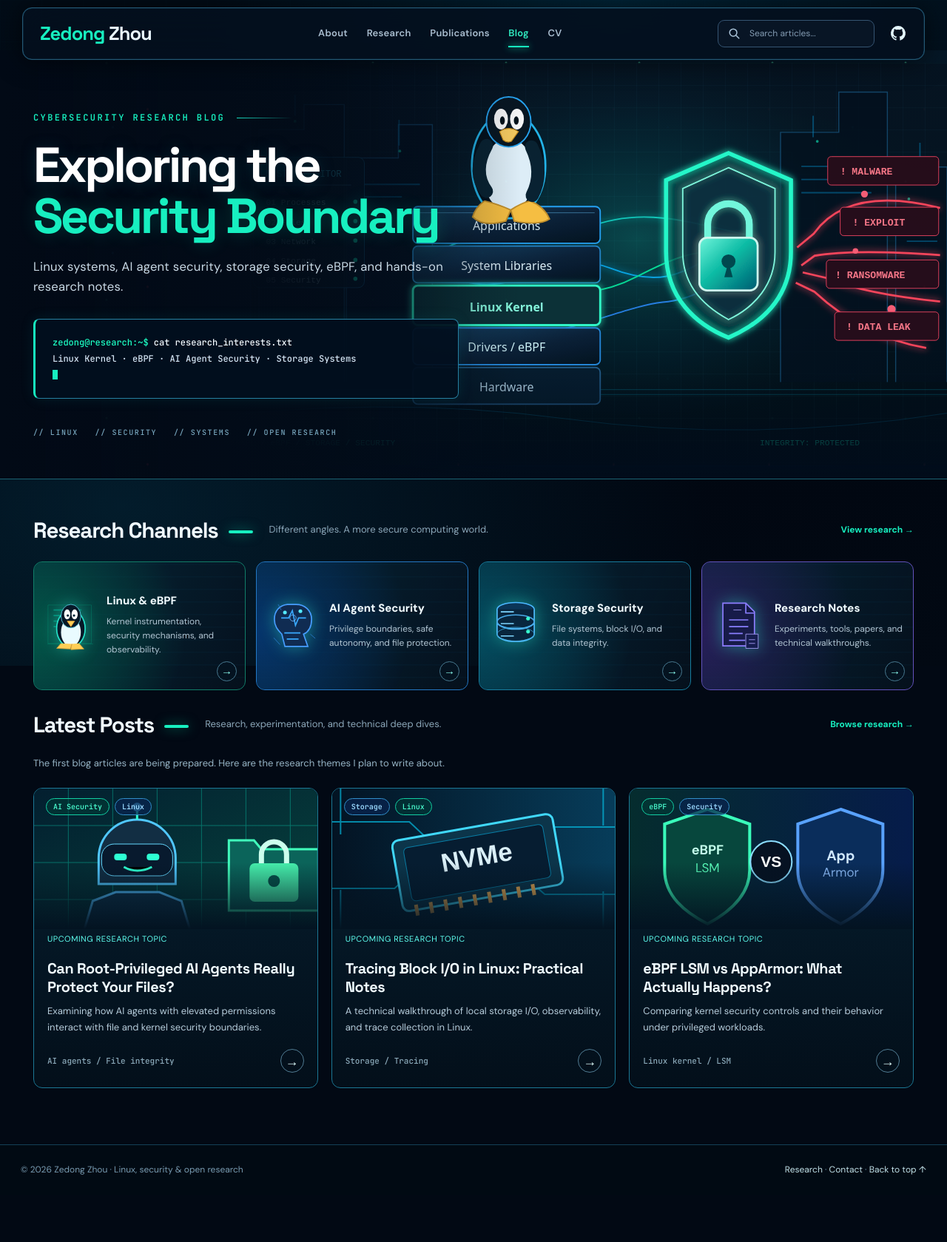
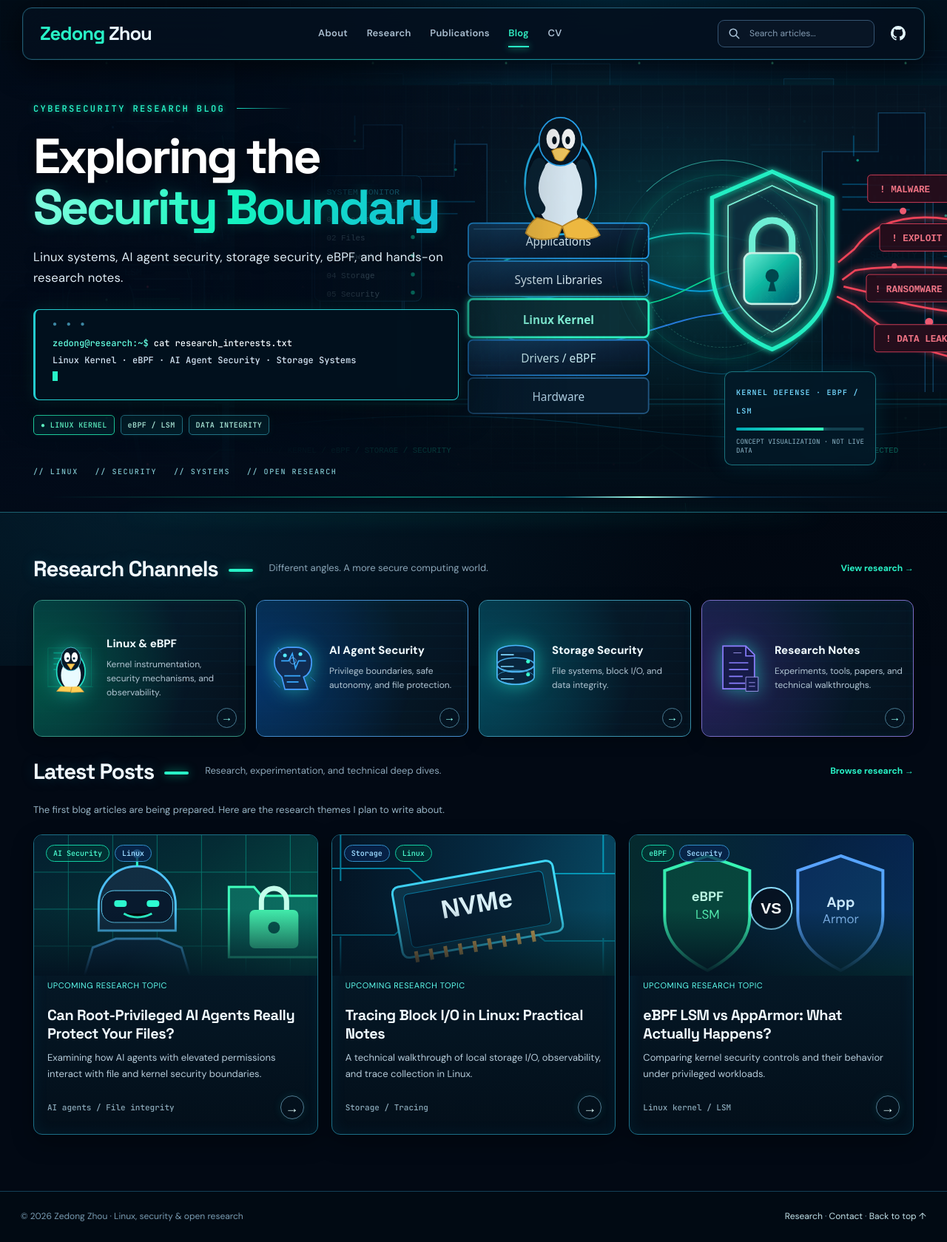
Before and after one commit to 2350082187zhou-ux/2350082187zhou-ux.github.io, a Jekyll site: the page built from _pages/blog.md, in a window 1280 px wide. Shown: the whole page at 74% size. Built offline with Jekyll 4.4.1, drawn with Linux system fonts in a browser that asks for light colours; before the commit the page ends 1616 px from its top, so only the background shows below that.

Commit message:
Upgrade Linux security blog with cinematic cyber lab and animated telemetry illustration

```diff
--- a/_layouts/cyber-blog.html
+++ b/_layouts/cyber-blog.html
@@ -8,6 +8,7 @@
   <title>{{ page.title | escape }} | Zedong Zhou</title>
   <link rel="canonical" href="{{ page.url | absolute_url }}">
   <link rel="stylesheet" href="{{ '/assets/css/cyber-blog.css' | relative_url }}">
+  <link rel="stylesheet" href="{{ '/assets/css/cyber-cinematic.css' | relative_url }}">
   <link rel="icon" type="image/png" href="{{ '/images/favicon-32x32.png' | relative_url }}">
 </head>
 <body class="cyber-site">
@@ -31,5 +32,6 @@
  <main id="main-content">{{ content }}</main>
  <footer class="cyber-footer"><span>© {{ 'now' | date: '%Y' }} Zedong Zhou · Linux, security & open research</span><span><a href="{{ '/research/' | relative_url }}">Research</a> <span aria-hidden="true">·</span> <a href="mailto:zedongz@unr.edu">Contact</a> <span aria-hidden="true">·</span> <a href="#top">Back to top ↑</a></span></footer>
  <script defer src="{{ '/assets/js/cyber-blog.js' | relative_url }}"></script>
+ <script defer src="{{ '/assets/js/cyber-cinematic.js' | relative_url }}"></script>
 </body>
 </html>
--- a/_pages/blog.md
+++ b/_pages/blog.md
@@ -6,7 +6,12 @@
 ---
 <section class="cyber-hero" aria-labelledby="hero-title">
   <div class="hero-particles" aria-hidden="true"></div>
-  <div class="cyber-art" role="img" aria-label="Illustration of Linux kernel layers and eBPF protected by a cybersecurity shield against malware and ransomware"></div>
+  <div class="cyber-neural-grid" aria-hidden="true"></div>
+  <canvas class="cyber-signal-canvas" id="cyber-signal-canvas" aria-hidden="true"></canvas>
+  <div class="cyber-art" role="img" aria-label="Illustrated Linux kernel, eBPF and hardware stack defended by a glowing shield against malware, exploits and ransomware"></div>
+  <div class="cyber-holo-emblem" aria-hidden="true"></div>
+  <div class="cyber-hud-panel" aria-hidden="true"><span class="cyber-hud-heading">Kernel defense · eBPF / LSM</span><div class="meter"><i></i></div><small>CONCEPT VISUALIZATION · NOT LIVE DATA</small></div>
+  <div class="tracer-rail" aria-hidden="true"></div>
   <div class="hero-shell">
     <div class="hero-copy">
       <div class="eyebrow">Cybersecurity research blog</div>
@@ -17,6 +22,7 @@
         <div class="terminal-line">Linux Kernel · eBPF · AI Agent Security · Storage Systems</div>
         <div class="terminal-line"><span class="cursor" aria-hidden="true"></span></div>
       </div>
+      <div class="signal-chips" aria-label="Research topics"><span>●  LINUX KERNEL</span><span>eBPF / LSM</span><span>DATA INTEGRITY</span></div>
       <span class="hero-stats">// LINUX &nbsp; // SECURITY &nbsp; // SYSTEMS &nbsp; // OPEN RESEARCH</span>
     </div>
   </div>
--- /dev/null
+++ b/assets/css/cyber-cinematic.css
@@ -0,0 +1,61 @@
+/* Cinematic Linux security upgrade — scoped to the blog */
+.cyber-site{--teal:#28f3c7;--cyan:#50c9ff;--line:#1d6d84}
+.cyber-navbar{box-shadow:0 8px 42px #000a, 0 0 0 1px #14d7b317 inset}
+.cyber-navbar:before{content:"";position:absolute;left:8px;right:8px;bottom:-1px;height:1px;background:linear-gradient(90deg,transparent,#0fffc688 42%,#0887bd88 68%,transparent);pointer-events:none}
+.cyber-hero{min-height:625px;background:#020c18}
+.cyber-hero:before{z-index:-3;background-image:linear-gradient(90deg,#020c18df 0%,#021322bb 30%,#03101f62 55%,#03111b33),url('../images/cyber-lab-backdrop.svg');background-position:center center;background-size:cover}
+.cyber-hero:after{background:linear-gradient(90deg,#020b19e8 0%,#020b19d6 15%,#020b19af 31%,transparent 60%),linear-gradient(0deg,#030c17c9,transparent 20%)}
+.cyber-art{width:min(1080px,79vw);right:-48px;top:24px;height:94%;opacity:.93;animation:cyber-art-hover 11s ease-in-out infinite;filter:drop-shadow(0 0 25px #28e8c014)}
+.cyber-art:after{background:linear-gradient(90deg,#020e1a 0%,#020e1a65 19%,transparent 36%),linear-gradient(0deg,#020e1ac2 0%,transparent 17%)}
+.hero-shell{min-height:620px}
+.hero-copy{width:min(595px,49%);padding-bottom:84px}
+.hero-copy h1{font-size:clamp(48px,5.2vw,76px);text-shadow:0 3px 22px #000b}
+.hero-copy h1 span{background:linear-gradient(110deg,#86ffe0 0%,#15f6bf 45%,#11bed5 90%);background-clip:text;-webkit-background-clip:text;color:transparent;text-shadow:none;filter:drop-shadow(0 0 9px #12ffd436)}
+.hero-desc{color:#dfedf7;text-shadow:0 2px 12px #0009}
+.eyebrow{text-shadow:0 0 9px #24ffca85}
+.terminal{backdrop-filter:blur(9px);background:#02121fdc;border-color:#24cccf;box-shadow:0 0 20px #05b79c25, 0 15px 50px #0006}
+.terminal:before{content:'●  ●  ●';display:block;color:#3c86a2;letter-spacing:5px;font-size:10px;margin:-9px 0 7px}
+.terminal .prompt{color:#64ffe1}
+.cyber-neural-grid{position:absolute;z-index:-1;inset:0;pointer-events:none;background:repeating-linear-gradient(180deg,transparent 0,transparent 8px,#7fdfff04 9px,#7fdfff04 10px);mix-blend-mode:screen}
+.cyber-signal-canvas{position:absolute;inset:0;width:100%;height:100%;z-index:-1;pointer-events:none;opacity:.65}
+.cyber-holo-emblem{position:absolute;right:14%;top:27%;width:250px;height:250px;border:1px solid #0ef5c32b;border-radius:50%;box-shadow:0 0 20px #00ddaa24,inset 0 0 24px #22e5c21c;z-index:0;pointer-events:none;animation:emblem-breathe 5s ease-in-out infinite}
+.cyber-holo-emblem:before{content:'';position:absolute;inset:15px;border:1px dashed #68fdd239;border-radius:50%;animation:emblem-spin 48s linear infinite}
+.cyber-holo-emblem:after{content:'';position:absolute;inset:-21px;border:1px solid #43d8f112;border-top-color:#4bfbe18c;border-bottom-color:#17bdff50;border-radius:50%;animation:emblem-spin 29s linear infinite reverse}
+.cyber-hero .tracer-rail{position:absolute;left:5%;right:5%;bottom:19px;height:2px;z-index:1;background:linear-gradient(90deg,transparent,#12d4b283 40%,#22a5ff4d 75%,transparent);overflow:hidden;pointer-events:none}
+.cyber-hero .tracer-rail:after{content:'';position:absolute;left:-20%;width:18%;height:100%;background:linear-gradient(90deg,transparent,#a4ffeb,transparent);animation:rail-scan 8s linear infinite}
+.cyber-hud-panel{position:absolute;z-index:1;bottom:63px;right:7.5%;width:205px;padding:13px 15px;border:1px solid #36d8e079;border-radius:10px;background:#031a29ce;backdrop-filter:blur(10px);box-shadow:0 0 28px #0491ab2a;pointer-events:none}
+.cyber-hud-heading{font:700 10px 'JetBrains Mono',monospace;letter-spacing:.12em;color:#73d9ff;text-transform:uppercase}
+.cyber-hud-panel .meter{height:4px;border-radius:4px;overflow:hidden;background:#123f4e;margin:11px 0 9px}
+.cyber-hud-panel .meter i{display:block;width:68%;height:100%;background:linear-gradient(90deg,#00aab9,#33ffba);box-shadow:0 0 12px #35ffd1;animation:meter-pulse 4.2s ease-in-out infinite}
+.cyber-hud-panel small{display:block;color:#8db6c8;font:9px 'JetBrains Mono',monospace}
+.hero-copy .signal-chips{display:flex;align-items:center;gap:8px;flex-wrap:wrap;margin-top:20px}
+.signal-chips span{font:600 10px 'JetBrains Mono',monospace;letter-spacing:.04em;border:1px solid #24778a;background:#042f3985;color:#b6f7e7;padding:6px 9px;border-radius:5px;box-shadow:0 0 12px #03e7ab14}
+.signal-chips span:first-child{border-color:#1ed2a1;color:#60f9c9}
+.hero-stats{color:#81c7cf;bottom:28px}
+.blog-main{position:relative;z-index:2;padding-top:36px}
+.blog-main:before{content:'';position:absolute;top:2px;left:10%;right:10%;height:5px;border-radius:50%;background:#00ffd03d;filter:blur(12px);pointer-events:none}
+.section-heading h2{text-shadow:0 0 18px #027e9750}
+.section-heading h2:after{box-shadow:0 0 13px #0fffc59c}
+.channel-card{min-height:185px;border-color:color-mix(in srgb,var(--channel-stroke,#177d9f) 85%,white 15%);box-shadow:0 5px 22px #0004,0 0 11px #009caa17 inset;backdrop-filter:blur(7px)}
+.channel-card:after{content:'';position:absolute;inset:0;border-radius:inherit;background:linear-gradient(110deg,transparent 45%,#c4fff817 52%,transparent 60%);transform:translateX(-120%);transition:transform .72s ease;pointer-events:none}
+.channel-card:hover:after,.channel-card:focus-visible:after{transform:translateX(120%)}
+.channel-card .channel-art svg{filter:drop-shadow(0 0 13px #28fbdc85)}
+.channel-card:hover .channel-art{transform:scale(1.06)}.channel-art{transition:transform .3s ease}
+.post-card{box-shadow:0 10px 30px #0005,0 0 19px #1387c11b inset;border-color:#1c6f87}
+.post-picture:before{content:'';position:absolute;z-index:1;inset:0;background:linear-gradient(128deg,#061a2b22,transparent 48%,#10edbd18);pointer-events:none}
+.post-picture svg{transition:transform .65s ease}.post-card:hover .post-picture svg{transform:scale(1.045)}
+.post-card .card-jump{box-shadow:0 0 12px #0ec9bf20}
+.post-content h3{color:#f1faff}
+.channel-card:focus-visible,.post-card:focus-within{outline:2px solid #77ffdb;outline-offset:3px}
+.reveal-on-scroll{opacity:0;transform:translateY(19px);transition:opacity .65s ease,transform .65s ease}
+.reveal-on-scroll.is-visible{opacity:1;transform:translateY(0)}
+.section-heading .heading-link:hover{color:#7cffe0}
+@keyframes cyber-art-hover{50%{transform:translateY(-9px)}}
+@keyframes emblem-breathe{50%{opacity:.5;transform:scale(1.05)}}
+@keyframes emblem-spin{to{transform:rotate(360deg)}}
+@keyframes meter-pulse{50%{width:87%}}
+@keyframes rail-scan{to{left:120%}}
+@media(max-width:1200px){.cyber-hud-panel{right:3%;bottom:60px}.cyber-holo-emblem{right:12%;top:30%;width:200px;height:200px}.hero-copy{width:54%}.cyber-art{right:-140px;width:950px}}
+@media(max-width:900px){.cyber-holo-emblem{opacity:.38}.cyber-hud-panel{right:3%;width:175px}.cyber-art{right:-290px;top:85px;opacity:.7}.hero-copy{width:72%}}
+@media(max-width:650px){.cyber-hero{min-height:665px}.hero-shell{min-height:665px}.hero-copy{width:100%;padding-top:58px}.hero-copy h1{font-size:clamp(41px,10vw,57px)}.cyber-hero:before{background-position:58% center}.cyber-art{right:-460px;top:160px;width:850px;height:465px;opacity:.55}.cyber-hero:after{background:linear-gradient(180deg,#020b19f2 0%,#020b19da 45%,#020b1980 72%,#020b19d0 100%)}.cyber-holo-emblem,.cyber-hud-panel{display:none}.signal-chips span{font-size:9px}.hero-stats{font-size:8px}.cyber-hero .tracer-rail{bottom:12px}.blog-main{padding-top:20px}}
+@media(prefers-reduced-motion:reduce){.cyber-art,.cyber-holo-emblem,.cyber-holo-emblem:before,.cyber-holo-emblem:after,.cyber-hero .tracer-rail:after,.cyber-hud-panel .meter i{animation:none!important}.reveal-on-scroll{opacity:1;transform:none}}
--- /dev/null
+++ b/assets/js/cyber-cinematic.js
@@ -0,0 +1,73 @@
+/* Decorative canvas effects; no remote services or telemetry collection. */
+(() => {
+  const hero = document.querySelector('.cyber-hero');
+  const canvas = document.querySelector('#cyber-signal-canvas');
+  const reduceMotion = window.matchMedia && window.matchMedia('(prefers-reduced-motion: reduce)').matches;
+  if (!hero || !canvas || reduceMotion) return;
+  const ctx = canvas.getContext('2d', { alpha:true });
+  if (!ctx) return;
+  let w = 0, h = 0, ratio = 1, running = true, frame = 0;
+  let traces = [];
+  const makeTrace = () => ({
+    x: Math.random(), y: Math.random(), v: .12 + Math.random() * .33,
+    len: 7 + Math.random() * 36, alpha: .08 + Math.random() * .20,
+    tint: Math.random() > .85 ? '95,180,255' : '32,255,205'
+  });
+  function resize() {
+    ratio = Math.min(window.devicePixelRatio || 1, 2);
+    w = hero.clientWidth;
+    h = hero.clientHeight;
+    if (!w || !h) return;
+    canvas.width = Math.round(w * ratio);
+    canvas.height = Math.round(h * ratio);
+    ctx.setTransform(ratio, 0, 0, ratio, 0, 0);
+    traces = Array.from({length: Math.min(72, Math.max(26, Math.round(w / 17)))}, makeTrace);
+  }
+  function draw() {
+    if (!running || !w || !h) return;
+    ctx.clearRect(0,0,w,h);
+    frame++;
+    traces.forEach(t => {
+      const x = t.x * w, y = t.y * h;
+      ctx.beginPath();ctx.strokeStyle='rgba('+t.tint+','+t.alpha+')';ctx.lineWidth=1;
+      ctx.moveTo(x,y);ctx.lineTo(x+3,y+t.len);ctx.stroke();
+      t.y += t.v/h;
+      if(t.y > 1.08){ t.y=-.1; t.x=Math.random(); }
+    });
+    if(frame % 3===0){
+      const sweepY=(frame*.19)%h;
+      const grd=ctx.createLinearGradient(0,sweepY-20,0,sweepY+20);
+      grd.addColorStop(0,'rgba(0,255,187,0)');grd.addColorStop(.5,'rgba(0,255,187,.045)');grd.addColorStop(1,'rgba(0,255,187,0)');
+      ctx.fillStyle=grd;ctx.fillRect(0,sweepY-20,w,40);
+    }
+    requestAnimationFrame(draw);
+  }
+  resize();
+  window.addEventListener('resize', resize, {passive:true});
+  document.addEventListener('visibilitychange', () => {
+    const was=running;
+    running=!document.hidden;
+    if(running && !was) requestAnimationFrame(draw);
+  });
+  requestAnimationFrame(draw);
+})();
+
+(() => {
+  if (!('IntersectionObserver' in window)) return;
+  if (window.matchMedia && window.matchMedia('(prefers-reduced-motion: reduce)').matches) return;
+  document.documentElement.classList.add('js-cinematic');
+  const items = Array.from(document.querySelectorAll('.channel-card, .post-card'));
+  items.forEach((el, i) => {
+    el.classList.add('reveal-on-scroll');
+    el.style.transitionDelay = (i%4)*55+'ms';
+  });
+  const watcher = new IntersectionObserver(entries => {
+    entries.forEach(entry => {
+      if(entry.isIntersecting) {
+        entry.target.classList.add('is-visible');
+        watcher.unobserve(entry.target);
+      }
+    });
+  }, {threshold:.05,rootMargin:'0px 0px 70px 0px'});
+  items.forEach(el => watcher.observe(el));
+})();
```
Also changed, not shown: assets/images/cyber-lab-backdrop.svg (added).
